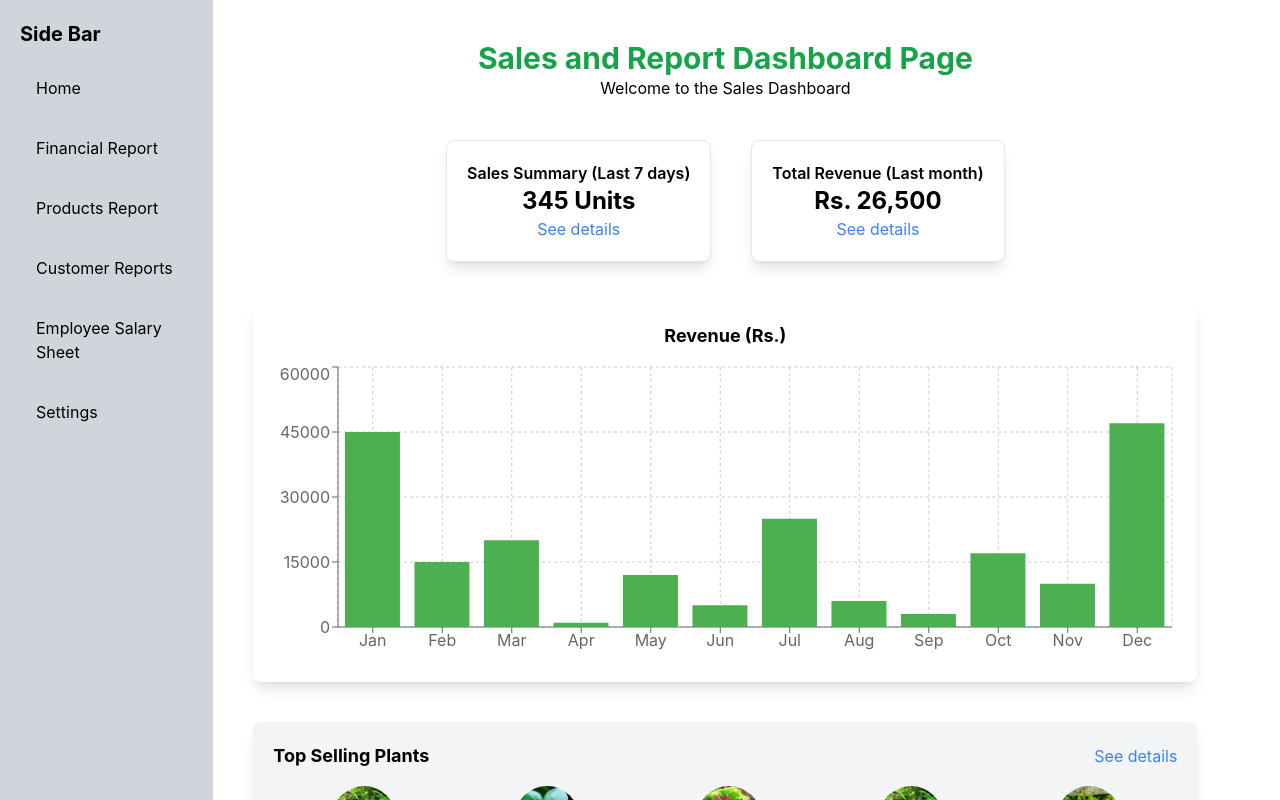
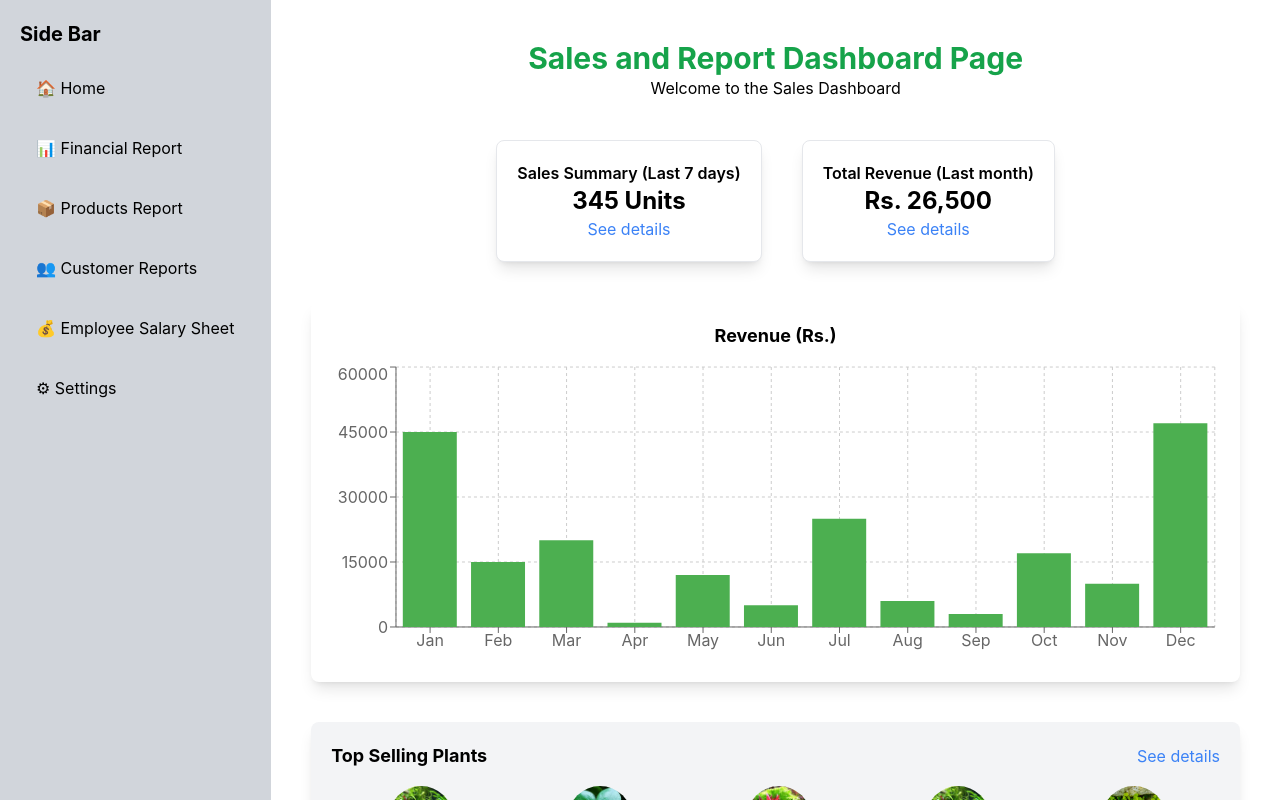
Before and after one commit to Thamidu-Peiris/CRIPS, a React (Create React App) app in the folder frontend/: page /sales-manager-dashboard in a window 1280 px wide. Shown: the top 800 px of the page. Built offline with nearby package versions, Linux system fonts and the light colour scheme.

Commit message:
Sales Report Changes (2)
Further modified sales report content

```diff
--- a/frontend/src/dashboards/SalesManagerDashboard.js
+++ b/frontend/src/dashboards/SalesManagerDashboard.js
@@ -38,17 +38,18 @@ const SalesManagerDashboard = () => {
   return (
     <div className="flex h-parent">
       {/* Sidebar */}
-      <div className="w-1/6 bg-gray-300 p-5">
+      <div className="w-[275px] bg-gray-300 p-5">
         <h2 className="text-xl font-bold mb-5">Side Bar</h2>
         <ul className="space-y-5">
-          <li><Link to="/" className="block px-4 py-2 rounded-lg hover:bg-green-600 hover:shadow-lg transition duration-300">Home</Link></li>
-          <li><Link to="/FinancialReport" className="block px-4 py-2 rounded-lg hover:bg-green-600 hover:shadow-lg transition duration-300">Financial Report</Link></li>
-          <li><Link to="/ProductReport" className="block px-4 py-2 rounded-lg hover:bg-green-600 hover:shadow-lg transition duration-300">Products Report</Link></li>
-          <li><Link to="/CustomerReport" className="block px-4 py-2 rounded-lg hover:bg-green-600 hover:shadow-lg transition duration-300">Customer Reports</Link></li>
-          <li><Link to="/SalarySheet" className="block px-4 py-2 rounded-lg hover:bg-green-600 hover:shadow-lg transition duration-300">Employee Salary Sheet</Link></li>
-          <li><Link to="/dashboard/settings" className="block px-4 py-2 rounded-lg hover:bg-green-600 hover:shadow-lg transition duration-300">Settings</Link></li>
+          <li><Link to="/" className="block px-4 py-2 rounded-lg hover:bg-green-600 hover:shadow-lg transition duration-300">🏠 Home</Link></li>
+          <li><Link to="/FinancialReport" className="block px-4 py-2 rounded-lg hover:bg-green-600 hover:shadow-lg transition duration-300">📊 Financial Report</Link></li>
+          <li><Link to="/ProductReport" className="block px-4 py-2 rounded-lg hover:bg-green-600 hover:shadow-lg transition duration-300">📦 Products Report</Link></li>
+          <li><Link to="/CustomerReport" className="block px-4 py-2 rounded-lg hover:bg-green-600 hover:shadow-lg transition duration-300">👥 Customer Reports</Link></li>
+          <li><Link to="/SalarySheet" className="block px-4 py-2 rounded-lg hover:bg-green-600 hover:shadow-lg transition duration-300">💰 Employee Salary Sheet</Link></li>
+          <li><Link to="/dashboard/settings" className="block px-4 py-2 rounded-lg hover:bg-green-600 hover:shadow-lg transition duration-300"> ⚙ Settings</Link></li>
         </ul>
       </div>
+
 
       {/* Main Content */}
       <div className="w-4/5 p-10 text-center">
--- a/frontend/src/dashboards/SalesReports/FinancialReport.js
+++ b/frontend/src/dashboards/SalesReports/FinancialReport.js
@@ -47,10 +47,13 @@ const FinancialReport = () => {
                 </div>
 
                 <div className="ml-auto bg-white shadow-lg rounded-lg p-5 text-center border h-[205px] w-[300px]">
-                    <p className="font-semibold">Export File(Last month)</p>
-                    <h2 className="text-2xl font-bold">R</h2>
+                    <p className="font-bold mb-2">Export File(Last month)</p>
+                    <h2 className="text-s font-semibold">Download as Excel Spreadsheet</h2>
+                    <h2 className="text-s font-semibold">Download as PDF</h2>
 
                 </div>
+
+
             </div>
 
             </div>
```
